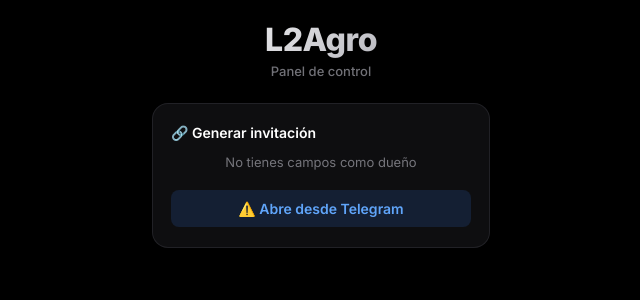
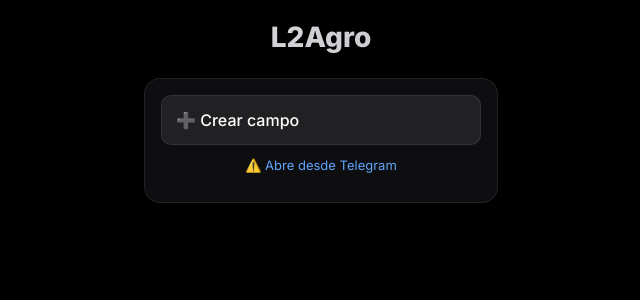
Before and after one commit to lucasmleone/l2Agro, a Next.js app: page /telegram/home in a window 1280 px wide. Shown: the top 300 px of the page, without its empty margins (319-959 px from the left). Built offline with nearby package versions, Linux system fonts and the light colour scheme.

Commit message:
feat: Implement field creation functionality and refactor the Telegram home page UI for improved user experience.

```diff
--- a/app/telegram/home/page.tsx
+++ b/app/telegram/home/page.tsx
@@ -1,5 +1,5 @@
 'use client'
-import { useState, useEffect } from 'react'
+import { useState, useEffect, useRef } from 'react'
 import { useRouter } from 'next/navigation'
 
 interface Campo {
@@ -9,30 +9,35 @@
 
 export default function HomePage() {
     const router = useRouter()
+    const telegramIdRef = useRef<number | null>(null)
     const [loading, setLoading] = useState(false)
+    const [loadingCampos, setLoadingCampos] = useState(true)
     const [campos, setCampos] = useState<Campo[]>([])
     const [selectedCampo, setSelectedCampo] = useState<number | null>(null)
     const [codigoGenerado, setCodigoGenerado] = useState<string | null>(null)
-    const [telegramId, setTelegramId] = useState<number | null>(null)
+    const [showInvitacion, setShowInvitacion] = useState(false)
+    const [showCrearCampo, setShowCrearCampo] = useState(false)
+    const [nuevoCampoNombre, setNuevoCampoNombre] = useState('')
     const [status, setStatus] = useState('')
 
     useEffect(() => {
-        let tgId: number | null = null
-
         if (typeof window !== 'undefined' && window.Telegram?.WebApp) {
             const tg = window.Telegram.WebApp
             tg.ready()
             tg.setHeaderColor('#000000')
             tg.setBackgroundColor('#000000')
 
-            tgId = tg.initDataUnsafe?.user?.id || null
-            if (tgId) setTelegramId(tgId)
-        }
-
+            const tgId = tg.initDataUnsafe?.user?.id || null
             if (tgId) {
+                telegramIdRef.current = tgId
                 loadCampos(tgId)
             } else {
                 setStatus('⚠️ Abre desde Telegram')
+                setLoadingCampos(false)
+            }
+        } else {
+            setStatus('⚠️ Abre desde Telegram')
+            setLoadingCampos(false)
         }
     }, [])
 
@@ -61,11 +66,17 @@
             }
         } catch (error: any) {
             setStatus('❌ Error: ' + error.message)
+        } finally {
+            setLoadingCampos(false)
         }
     }
 
     const handleGenerarInvitacion = async () => {
-        if (!selectedCampo || !telegramId) return setStatus('⚠️ Selecciona un campo')
+        const tgId = telegramIdRef.current
+        if (!selectedCampo || !tgId) {
+            setStatus('⚠️ Selecciona un campo')
+            return
+        }
         setLoading(true)
         setStatus('')
         setCodigoGenerado(null)
@@ -74,7 +85,7 @@
             const response = await fetch('/api/telegram/invitacion', {
                 method: 'POST',
                 headers: { 'Content-Type': 'application/json' },
-                body: JSON.stringify({ telegram_id: telegramId, campo_id: selectedCampo })
+                body: JSON.stringify({ telegram_id: tgId, campo_id: selectedCampo })
             })
 
             const data = await response.json()
@@ -85,7 +96,40 @@
             }
 
             setCodigoGenerado(data.codigo)
-            setStatus('✅ Código generado')
+        } catch (error: any) {
+            setStatus('❌ Error: ' + error.message)
+        } finally {
+            setLoading(false)
+        }
+    }
+
+    const handleCrearCampo = async () => {
+        const tgId = telegramIdRef.current
+        if (!nuevoCampoNombre.trim() || !tgId) {
+            setStatus('⚠️ Ingresa un nombre')
+            return
+        }
+        setLoading(true)
+        setStatus('')
+
+        try {
+            const response = await fetch('/api/telegram/campos/crear', {
+                method: 'POST',
+                headers: { 'Content-Type': 'application/json' },
+                body: JSON.stringify({ telegram_id: tgId, name: nuevoCampoNombre.trim() })
+            })
+
+            const data = await response.json()
+
+            if (!response.ok) {
+                setStatus('❌ ' + data.error)
+                return
+            }
+
+            setStatus('✅ Campo creado')
+            setNuevoCampoNombre('')
+            setShowCrearCampo(false)
+            loadCampos(tgId)
         } catch (error: any) {
             setStatus('❌ Error: ' + error.message)
         } finally {
@@ -96,207 +140,204 @@
     const copiarCodigo = () => {
         if (codigoGenerado) {
             navigator.clipboard.writeText(codigoGenerado)
-            setStatus('📋 Código copiado!')
+            setStatus('📋 Copiado!')
+            setTimeout(() => setStatus(''), 2000)
         }
     }
 
+    const btnStyle = {
+        width: '100%',
+        padding: '14px',
+        borderRadius: '10px',
+        background: 'rgba(39, 39, 42, 0.8)',
+        border: '1px solid rgba(63, 63, 70, 0.6)',
+        color: '#ffffff',
+        fontSize: '14px',
+        fontWeight: 500,
+        cursor: 'pointer',
+        textAlign: 'left' as const,
+        marginBottom: '8px',
+        display: 'flex',
+        alignItems: 'center',
+        gap: '10px'
+    }
+
     return (
-        <div
-            style={{
+        <div style={{
             display: 'flex',
             flexDirection: 'column',
             alignItems: 'center',
-                justifyContent: 'flex-start',
             width: '100%',
-                padding: '20px 20px 24px',
+            padding: '20px',
             backgroundColor: '#000000',
             color: '#ffffff',
-                boxSizing: 'border-box',
-                minHeight: '100vh'
-            }}
-        >
-            {/* Logo */}
+            minHeight: '100vh',
+            boxSizing: 'border-box'
+        }}>
+            {/* Header */}
+            <div style={{ marginBottom: '24px', textAlign: 'center', width: '100%' }}>
                 <div style={{
-                marginBottom: '24px',
-                textAlign: 'center' as const,
-                width: '100%',
-                maxWidth: '300px'
-            }}>
-                <div style={{
-                    fontSize: '32px',
+                    fontSize: '28px',
                     fontWeight: 800,
-                    letterSpacing: '-0.5px',
                     background: 'linear-gradient(135deg, #ffffff 0%, #a1a1aa 100%)',
                     WebkitBackgroundClip: 'text',
-                    WebkitTextFillColor: 'transparent',
-                    marginBottom: '4px'
+                    WebkitTextFillColor: 'transparent'
                 }}>
                     L2Agro
                 </div>
-                <p style={{
-                    color: 'rgba(161, 161, 170, 0.7)',
-                    fontSize: '13px',
-                    fontWeight: 500,
-                    margin: 0
-                }}>
-                    Panel de control
-                </p>
             </div>
 
-            {/* Card principal */}
+            {/* Card */}
             <div style={{
                 width: '100%',
-                maxWidth: '300px',
-                padding: '20px 18px',
+                maxWidth: '320px',
+                padding: '16px',
                 borderRadius: '16px',
                 background: 'rgba(24, 24, 27, 0.6)',
-                backdropFilter: 'blur(20px)',
-                WebkitBackdropFilter: 'blur(20px)',
-                border: '1px solid rgba(63, 63, 70, 0.4)',
-                boxShadow: '0 4px 20px rgba(0, 0, 0, 0.3)'
+                border: '1px solid rgba(63, 63, 70, 0.4)'
             }}>
-                {/* Sección Invitaciones */}
-                <div style={{ marginBottom: '20px' }}>
-                    <h3 style={{
-                        fontSize: '14px',
-                        fontWeight: 600,
-                        color: '#ffffff',
-                        marginBottom: '12px',
-                        marginTop: 0
-                    }}>
-                        🔗 Generar invitación
-                    </h3>
-
-                    {/* Selector de campo */}
-                    {campos.length > 0 ? (
+                {loadingCampos ? (
+                    <p style={{ textAlign: 'center', color: '#a1a1aa' }}>Cargando...</p>
+                ) : (
                     <>
-                            <label style={{
-                                display: 'block',
-                                fontSize: '12px',
-                                fontWeight: 600,
-                                color: 'rgba(161, 161, 170, 0.9)',
-                                marginBottom: '6px',
-                                marginLeft: '2px'
-                            }}>
-                                Campo
+                        {/* Selector de campo actual */}
+                        {campos.length > 0 && (
+                            <div style={{ marginBottom: '16px' }}>
+                                <label style={{ fontSize: '11px', color: '#71717a', marginBottom: '4px', display: 'block' }}>
+                                    Campo activo
                                 </label>
                                 <select
                                     value={selectedCampo || ''}
                                     onChange={e => setSelectedCampo(Number(e.target.value))}
                                     style={{
                                         width: '100%',
-                                    height: '46px',
-                                    padding: '0 14px',
-                                    borderRadius: '10px',
+                                        padding: '12px',
+                                        borderRadius: '8px',
                                         background: 'rgba(39, 39, 42, 0.8)',
                                         border: '1px solid rgba(63, 63, 70, 0.6)',
                                         color: '#ffffff',
-                                    fontSize: '15px',
-                                    outline: 'none',
-                                    boxSizing: 'border-box',
-                                    marginBottom: '12px',
+                                        fontSize: '15px'
+                                    }}
+                                >
+                                    {campos.map(campo => (
+                                        <option key={campo.id} value={campo.id}>{campo.name}</option>
+                                    ))}
+                                </select>
+                            </div>
+                        )}
+
+                        {/* Menú de acciones */}
+                        <div>
+                            <button onClick={() => setShowCrearCampo(!showCrearCampo)} style={btnStyle}>
+                                ➕ Crear campo
+                            </button>
+
+                            {showCrearCampo && (
+                                <div style={{ marginBottom: '12px', marginLeft: '8px' }}>
+                                    <input
+                                        type="text"
+                                        placeholder="Nombre del campo"
+                                        value={nuevoCampoNombre}
+                                        onChange={e => setNuevoCampoNombre(e.target.value)}
+                                        style={{
+                                            width: '100%',
+                                            padding: '10px',
+                                            borderRadius: '8px',
+                                            background: 'rgba(24, 24, 27, 0.8)',
+                                            border: '1px solid rgba(63, 63, 70, 0.6)',
+                                            color: '#ffffff',
+                                            fontSize: '14px',
+                                            marginBottom: '8px',
+                                            boxSizing: 'border-box'
+                                        }}
+                                    />
+                                    <button
+                                        onClick={handleCrearCampo}
+                                        disabled={loading}
+                                        style={{
+                                            padding: '8px 16px',
+                                            borderRadius: '6px',
+                                            background: '#22c55e',
+                                            color: '#fff',
+                                            border: 'none',
+                                            fontSize: '13px',
                                             cursor: 'pointer'
                                         }}
                                     >
-                                {campos.map(campo => (
-                                    <option key={campo.id} value={campo.id}>
-                                        {campo.name}
-                                    </option>
-                                ))}
-                            </select>
-
-                            <button
-                                onClick={handleGenerarInvitacion}
-                                disabled={loading}
-                                style={{
-                                    width: '100%',
-                                    height: '46px',
-                                    borderRadius: '10px',
-                                    background: loading
-                                        ? 'rgba(34, 197, 94, 0.5)'
-                                        : 'linear-gradient(135deg, #22c55e 0%, #16a34a 100%)',
-                                    color: '#ffffff',
-                                    fontWeight: 600,
-                                    fontSize: '15px',
-                                    cursor: loading ? 'not-allowed' : 'pointer',
-                                    border: 'none',
-                                    boxShadow: '0 4px 12px rgba(34, 197, 94, 0.25)'
-                                }}
-                            >
-                                {loading ? 'Generando...' : 'Generar código'}
+                                        {loading ? 'Creando...' : 'Crear'}
                                     </button>
-                        </>
-                    ) : (
-                        <p style={{
-                            color: 'rgba(161, 161, 170, 0.7)',
-                            fontSize: '13px',
-                            textAlign: 'center'
-                        }}>
-                            No tienes campos como dueño
-                        </p>
+                                </div>
                             )}
 
-                    {/* Código generado */}
-                    {codigoGenerado && (
+                            {campos.length > 0 && (
+                                <>
+                                    <button onClick={() => { setShowInvitacion(!showInvitacion); setCodigoGenerado(null) }} style={btnStyle}>
+                                        🔗 Invitar usuario
+                                    </button>
+
+                                    {showInvitacion && (
+                                        <div style={{ marginBottom: '12px', marginLeft: '8px' }}>
+                                            {codigoGenerado ? (
                                                 <div
                                                     onClick={copiarCodigo}
                                                     style={{
-                                marginTop: '16px',
-                                padding: '16px',
-                                borderRadius: '12px',
+                                                        padding: '12px',
                                                         background: 'rgba(34, 197, 94, 0.15)',
-                                border: '1px solid rgba(34, 197, 94, 0.3)',
+                                                        borderRadius: '8px',
                                                         textAlign: 'center',
                                                         cursor: 'pointer'
                                                     }}
                                                 >
-                            <p style={{
-                                fontSize: '12px',
-                                color: 'rgba(161, 161, 170, 0.8)',
-                                margin: '0 0 8px 0'
-                            }}>
-                                Código de invitación (toca para copiar)
+                                                    <p style={{ fontSize: '10px', color: '#a1a1aa', margin: '0 0 4px 0' }}>
+                                                        Toca para copiar
                                                     </p>
                                                     <p style={{
-                                fontSize: '28px',
+                                                        fontSize: '22px',
                                                         fontWeight: 700,
                                                         color: '#4ade80',
                                                         margin: 0,
-                                letterSpacing: '4px',
+                                                        letterSpacing: '3px',
                                                         fontFamily: 'monospace'
                                                     }}>
                                                         {codigoGenerado}
                                                     </p>
                                                 </div>
+                                            ) : (
+                                                <button
+                                                    onClick={handleGenerarInvitacion}
+                                                    disabled={loading}
+                                                    style={{
+                                                        padding: '8px 16px',
+                                                        borderRadius: '6px',
+                                                        background: '#3b82f6',
+                                                        color: '#fff',
+                                                        border: 'none',
+                                                        fontSize: '13px',
+                                                        cursor: 'pointer'
+                                                    }}
+                                                >
+                                                    {loading ? 'Generando...' : 'Generar código'}
+                                                </button>
+                                            )}
+                                        </div>
+                                    )}
+                                </>
                             )}
                         </div>
 
                         {/* Estado */}
                         {status && (
-                    <div style={{
-                        textAlign: 'center' as const,
-                        marginTop: '16px',
-                        padding: '10px',
-                        borderRadius: '8px',
-                        background: status.includes('✅') || status.includes('📋')
-                            ? 'rgba(34, 197, 94, 0.15)'
-                            : status.includes('❌')
-                                ? 'rgba(239, 68, 68, 0.15)'
-                                : 'rgba(59, 130, 246, 0.15)'
-                    }}>
                             <p style={{
-                            fontSize: '14px',
-                            fontWeight: 600,
-                            margin: 0,
-                            color: status.includes('✅') || status.includes('📋')
-                                ? '#4ade80'
-                                : status.includes('❌')
-                                    ? '#f87171'
-                                    : '#60a5fa'
+                                textAlign: 'center',
+                                fontSize: '13px',
+                                marginTop: '12px',
+                                color: status.includes('✅') || status.includes('📋') ? '#4ade80' :
+                                    status.includes('❌') ? '#f87171' : '#60a5fa'
                             }}>
                                 {status}
                             </p>
-                    </div>
+                        )}
+                    </>
                 )}
             </div>
         </div>
```
Also changed, not shown: app/api/telegram/campos/crear/route.ts (added, +52 -0 lines). Lines whose indentation alone changed are shown as unchanged.
